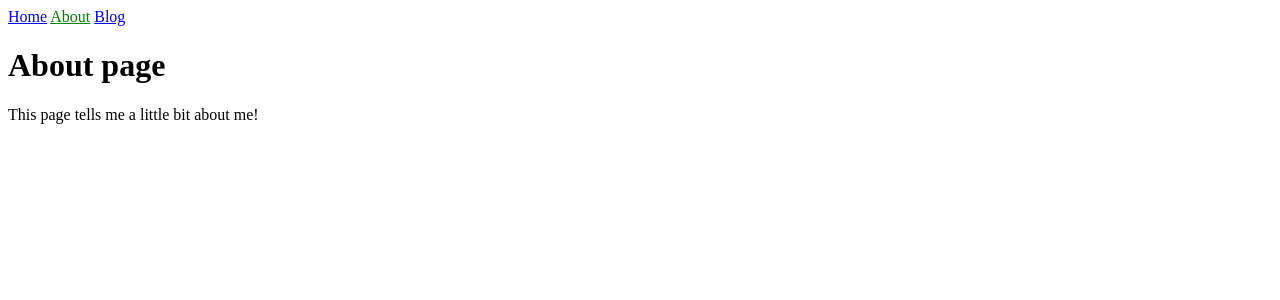
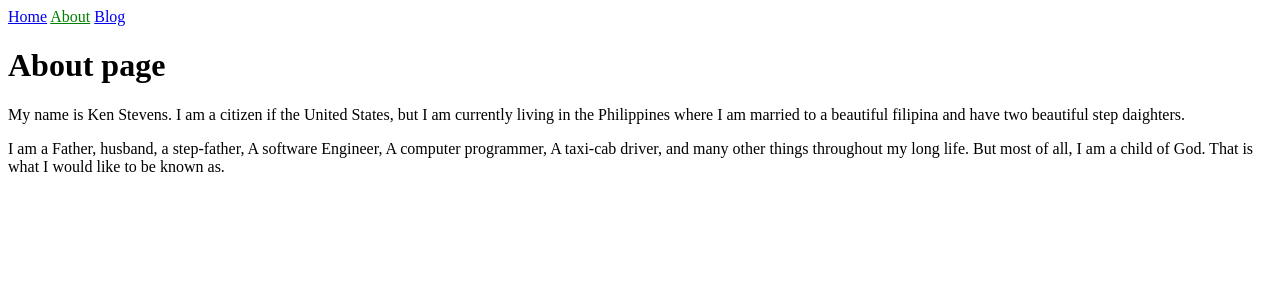
Before and after one commit to kens120353/kens120353.github.io, a Jekyll site: the page built from about.md, in a window 1280 px wide. Shown: the top 300 px of the page. Built offline with Jekyll 4.4.1, drawn with Linux system fonts in a browser that asks for light colours.

Commit message:
Just commiting

```diff
--- a/about.md
+++ b/about.md
@@ -4,4 +4,6 @@ title: About
 ---
 # About page
 
-This page tells me a little bit about me!
+My name is Ken Stevens. I am a citizen if the United States, but I am currently living in the Philippines where I am married to a beautiful filipina and have two beautiful step daighters.
+
+I am a Father, husband, a step-father, A software Engineer, A computer programmer, A taxi-cab driver, and many other things throughout my long life.  But most of all, I am a child of God. That is what I would like to be known as.
```
